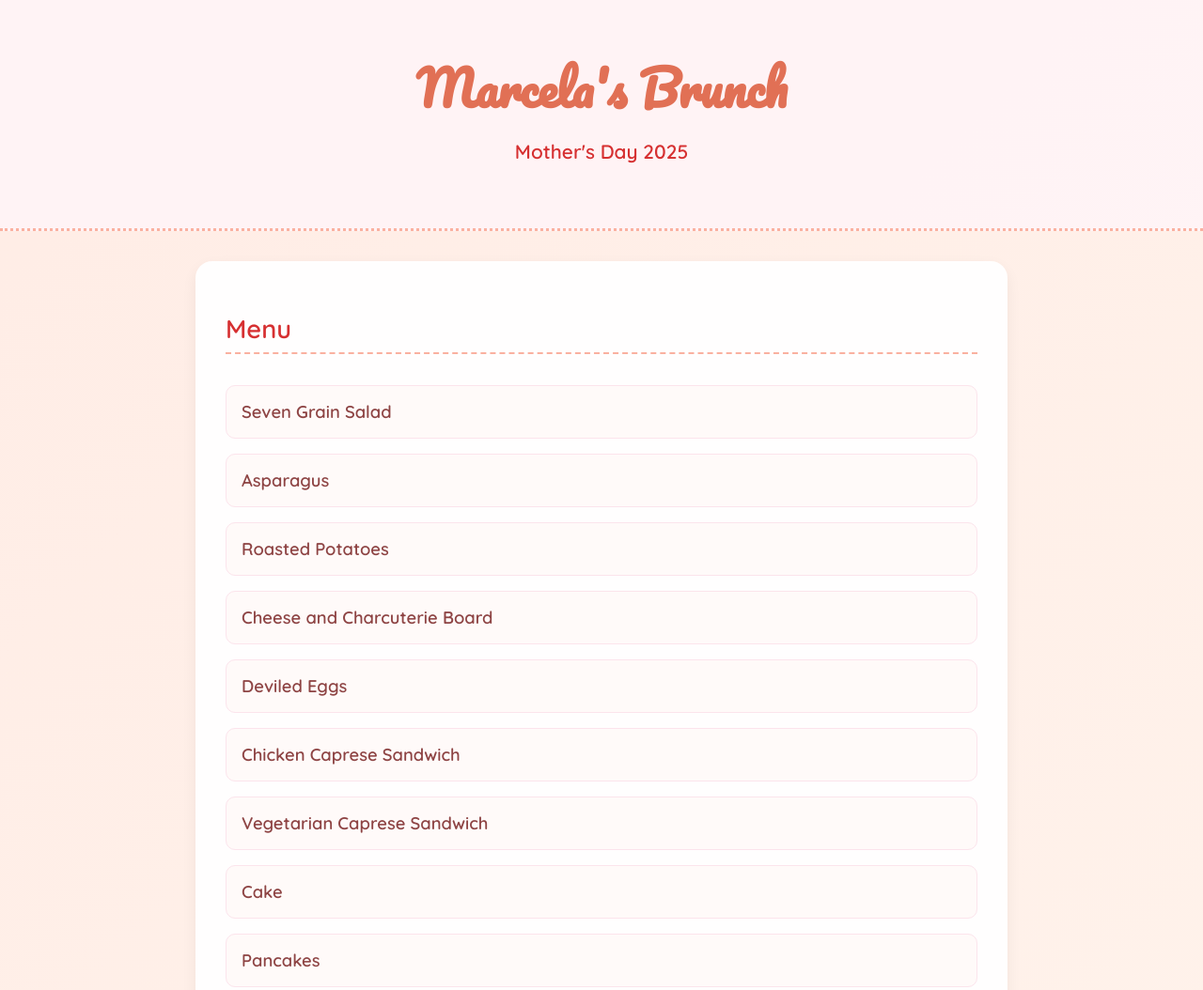
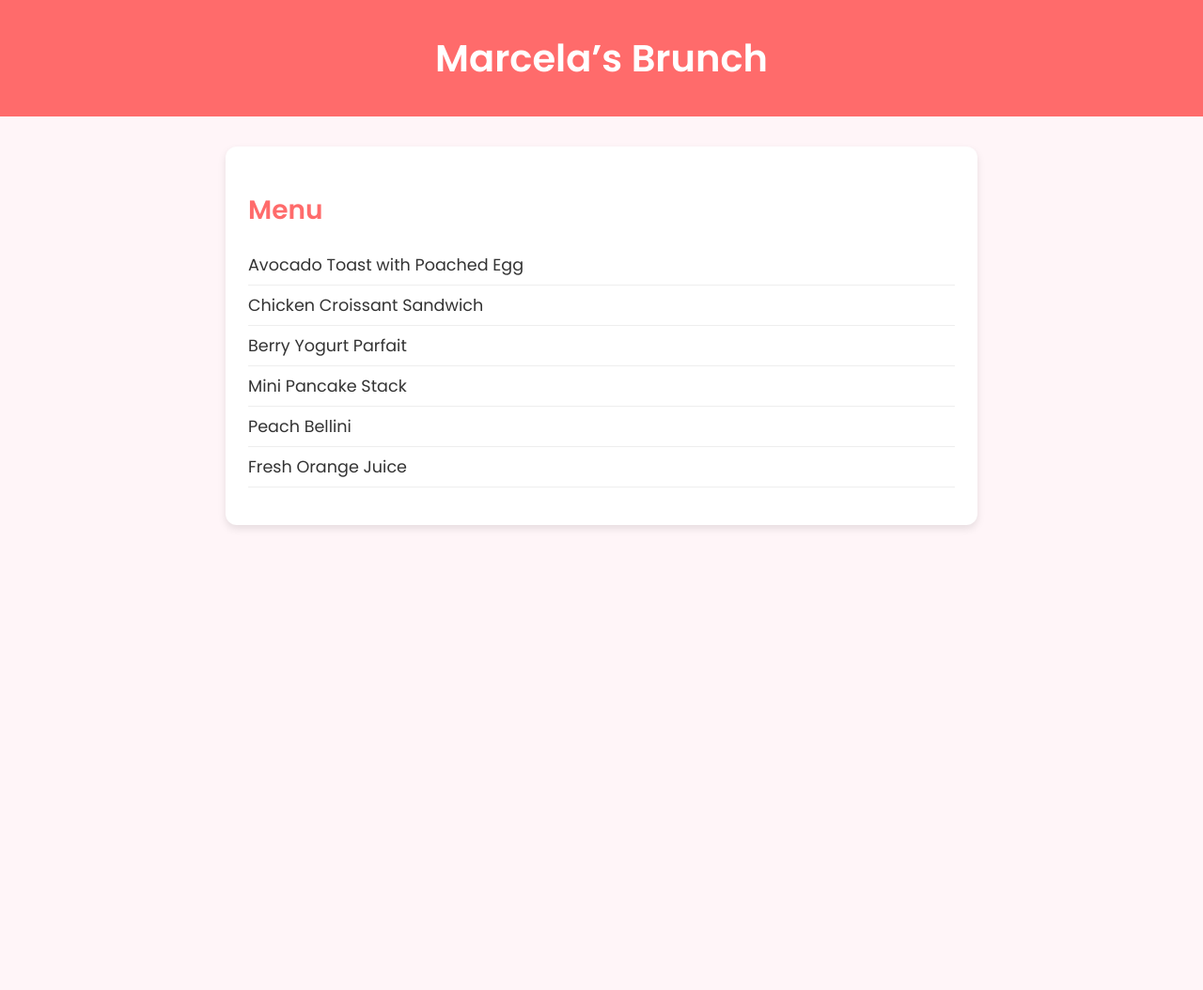
Before and after one commit to mpalaist/marcelasbrunch, a plain HTML site: page index.html in a window 1280 px wide. Shown: the top 1054 px of the page at 94% size. After the commit the page ends 800 px from the top, so only its background shows below. Drawn offline with Linux system fonts and the light colour scheme.

Commit message:
Update index.html

```diff
--- a/index.html
+++ b/index.html
@@ -3,104 +3,86 @@
 <head>
   <meta charset="UTF-8" />
   <meta name="viewport" content="width=device-width, initial-scale=1.0" />
-  <title>Marcela's Brunch</title>
-  <link href="https://fonts.googleapis.com/css2?family=Pacifico&family=Quicksand:wght@400;600&display=swap" rel="stylesheet">
+  <title>Marcela's Brunch Menu</title>
+  <link href="https://fonts.googleapis.com/css2?family=Poppins:wght@400;600&display=swap" rel="stylesheet">
   <style>
     body {
+      font-family: 'Poppins', sans-serif;
       margin: 0;
-      font-family: 'Quicksand', sans-serif;
-      background: linear-gradient(135deg, #fff5f7, #ffece5, #fff9f1);
-      background-size: 400% 400%;
-      animation: gradientShift 15s ease infinite;
-      color: #4b2e2e;
-    }
-
-    @keyframes gradientShift {
-      0% { background-position: 0% 50%; }
-      50% { background-position: 100% 50%; }
-      100% { background-position: 0% 50%; }
+      padding: 0;
+      background-color: #fff5f8;
+      color: #333;
     }
 
     header {
+      background-color: #ff6b6b;
+      color: white;
       text-align: center;
-      padding: 3em 1em;
-      background: rgba(255, 245, 248, 0.85);
-      border-bottom: 3px dotted #fab1a0;
+      padding: 2rem 1rem;
     }
 
-    h1 {
-      font-family: 'Pacifico', cursive;
-      font-size: 3.2em;
+    header h1 {
       margin: 0;
-      color: #e17055;
+      font-size: 2.5rem;
     }
 
-    p.subtitle {
-      font-size: 1.3em;
-      font-weight: 600;
-      margin-top: 0.5em;
-      color: #d63031;
+    main {
+      padding: 2rem;
+      max-width: 800px;
+      margin: auto;
     }
 
     section {
-      background: rgba(255, 255, 255, 0.95);
-      margin: 2em auto;
-      padding: 2em;
-      max-width: 800px;
-      border-radius: 18px;
-      box-shadow: 0 6px 16px rgba(0, 0, 0, 0.06);
+      background: #fff;
+      border-radius: 12px;
+      padding: 1.5rem;
+      box-shadow: 0 4px 8px rgba(0,0,0,0.1);
     }
 
     h2 {
-      font-size: 1.7em;
-      color: #d63031;
-      border-bottom: 2px dashed #fab1a0;
-      padding-bottom: 0.3em;
-      margin-bottom: 1.2em;
+      color: #ff6b6b;
+      font-size: 1.75rem;
+      margin-bottom: 1rem;
     }
 
-    .menu-item {
-      background: #fffaf9;
-      border: 1px solid #fce4ec;
-      padding: 1em;
-      border-radius: 10px;
-      margin-bottom: 1em;
+    ul {
+      list-style-type: none;
+      padding: 0;
     }
 
-    .menu-item h3 {
-      margin: 0;
-      font-size: 1.15em;
-      color: #8e4444;
+    li {
+      padding: 0.5rem 0;
+      font-size: 1.1rem;
+      border-bottom: 1px solid #eee;
+    }
+
+    @media (max-width: 600px) {
+      header h1 {
+        font-size: 2rem;
+      }
+
+      h2 {
+        font-size: 1.5rem;
+      }
     }
   </style>
 </head>
 <body>
-
-<header>
-  <h1>Marcela's Brunch</h1>
-  <p class="subtitle">Mother's Day 2025</p>
-</header>
-
-<section>
-  <h2>Menu</h2>
-  <div class="menu-item"><h3>Seven Grain Salad</h3></div>
-  <div class="menu-item"><h3>Asparagus</h3></div>
-  <div class="menu-item"><h3>Roasted Potatoes</h3></div>
-  <div class="menu-item"><h3>Cheese and Charcuterie Board</h3></div>
-  <div class="menu-item"><h3>Deviled Eggs</h3></div>
-  <div class="menu-item"><h3>Chicken Caprese Sandwich</h3></div>
-  <div class="menu-item"><h3>Vegetarian Caprese Sandwich</h3></div>
-  <div class="menu-item"><h3>Cake</h3></div>
-  <div class="menu-item"><h3>Pancakes</h3></div>
-  <div class="menu-item"><h3>Ice Cream</h3></div>
-</section>
-
-<section>
-  <h2>Drinks</h2>
-  <div class="menu-item"><h3>Mango Passionfruit Mimosa</h3></div>
-  <div class="menu-item"><h3>Pineapple Mimosa</h3></div>
-  <div class="menu-item"><h3>Coffee</h3></div>
-</section>
-
+  <header>
+    <h1>Marcela’s Brunch</h1>
+  </header>
+  <main>
+    <section aria-labelledby="menu-heading">
+      <h2 id="menu-heading">Menu</h2>
+      <ul>
+        <li>Avocado Toast with Poached Egg</li>
+        <li>Chicken Croissant Sandwich</li>
+        <li>Berry Yogurt Parfait</li>
+        <li>Mini Pancake Stack</li>
+        <li>Peach Bellini</li>
+        <li>Fresh Orange Juice</li>
+      </ul>
+    </section>
+  </main>
 </body>
 </html>
```
